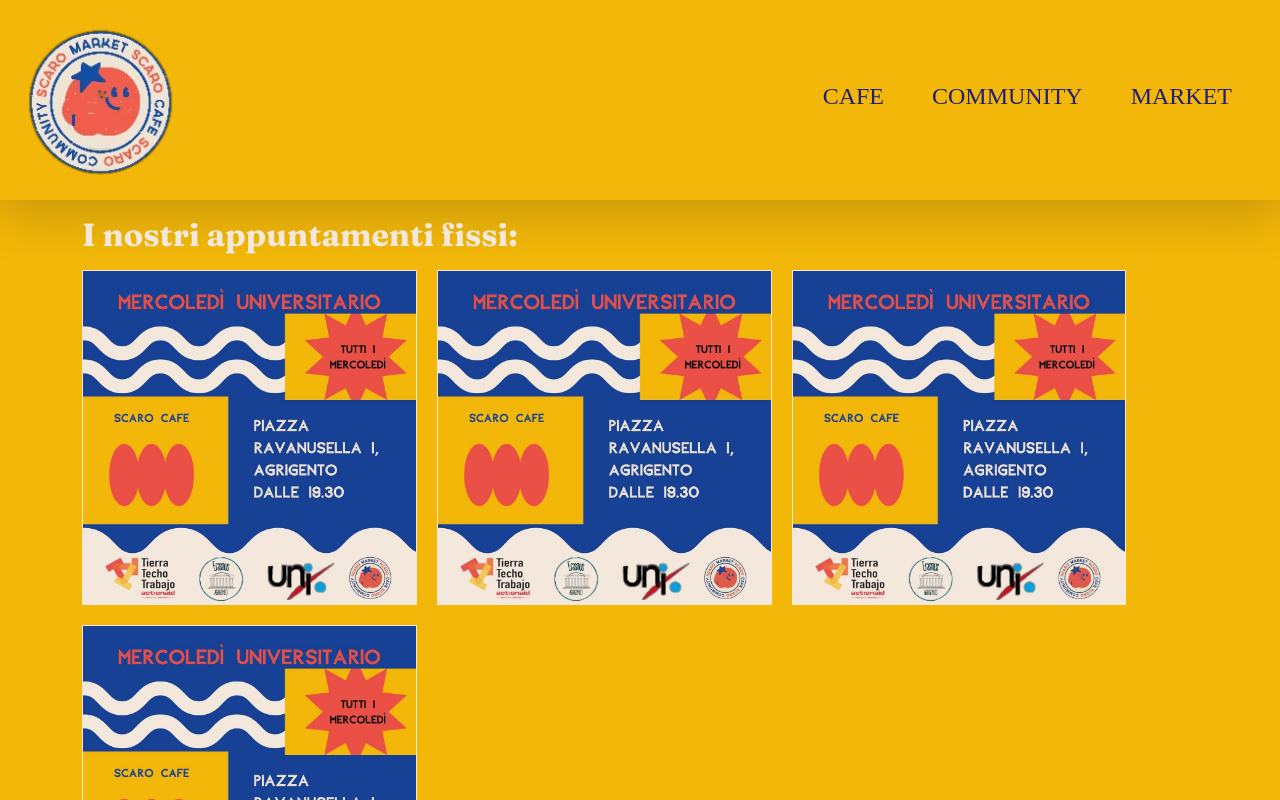
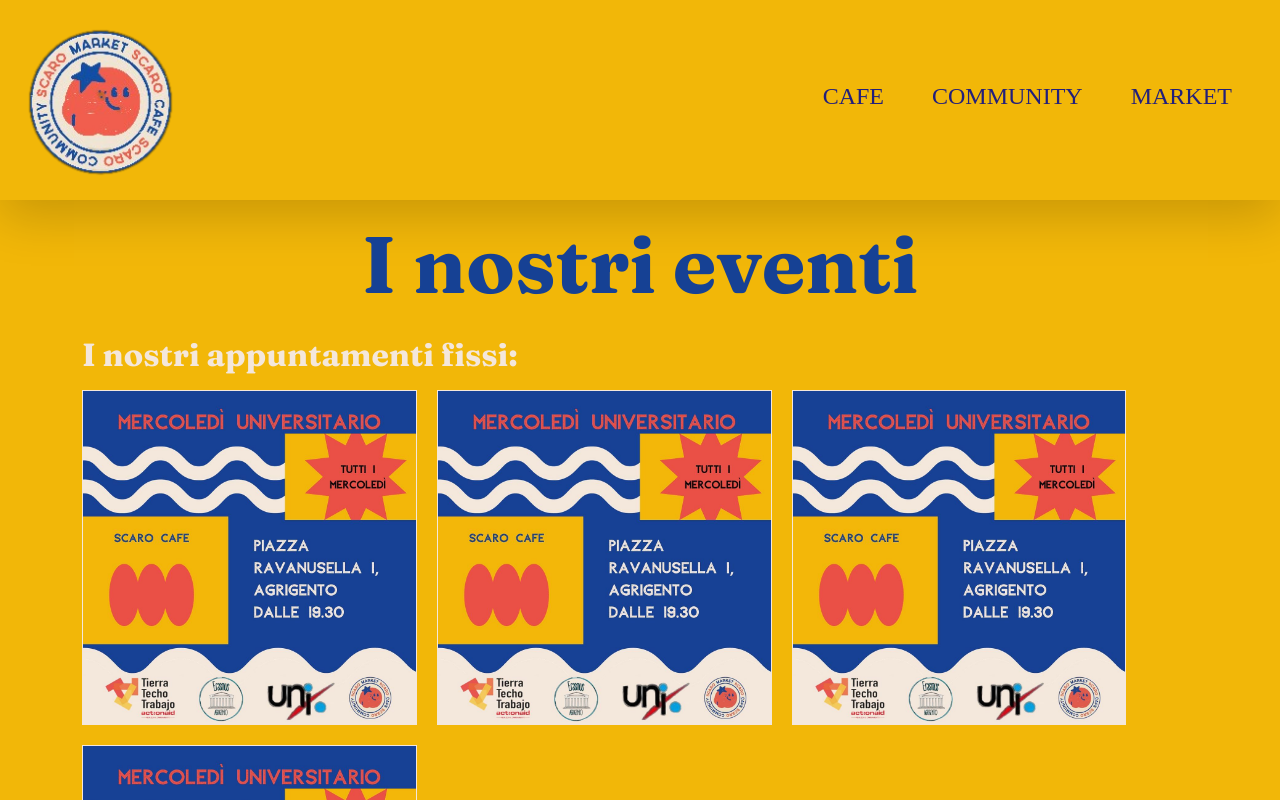
Before and after one commit to FlavioNeri00/capstone-project, a React (Create React App) app: page /market/calendar in a window 1280 px wide. Shown: the top 800 px of the page. Built offline with nearby package versions, Linux system fonts and the light colour scheme; a web font is replaced by a local one.

Commit message:
new title h2 marketevents

```diff
--- a/src/Components/MarketEvents.jsx
+++ b/src/Components/MarketEvents.jsx
@@ -14,6 +14,12 @@
       style={{ color: "#F4E7DB" }}
     >
       <Container>
+        <h2
+          className="display-1 font-fraunces text-center mb-4 mt-3"
+          style={{ color: "#164194" }}
+        >
+          I nostri eventi
+        </h2>
         <h2 className="font-fraunces mt-3">I nostri appuntamenti fissi:</h2>
         <div className="mt-3 mb-3 d-flex justify-content-start flex-wrap">
           <img
```
